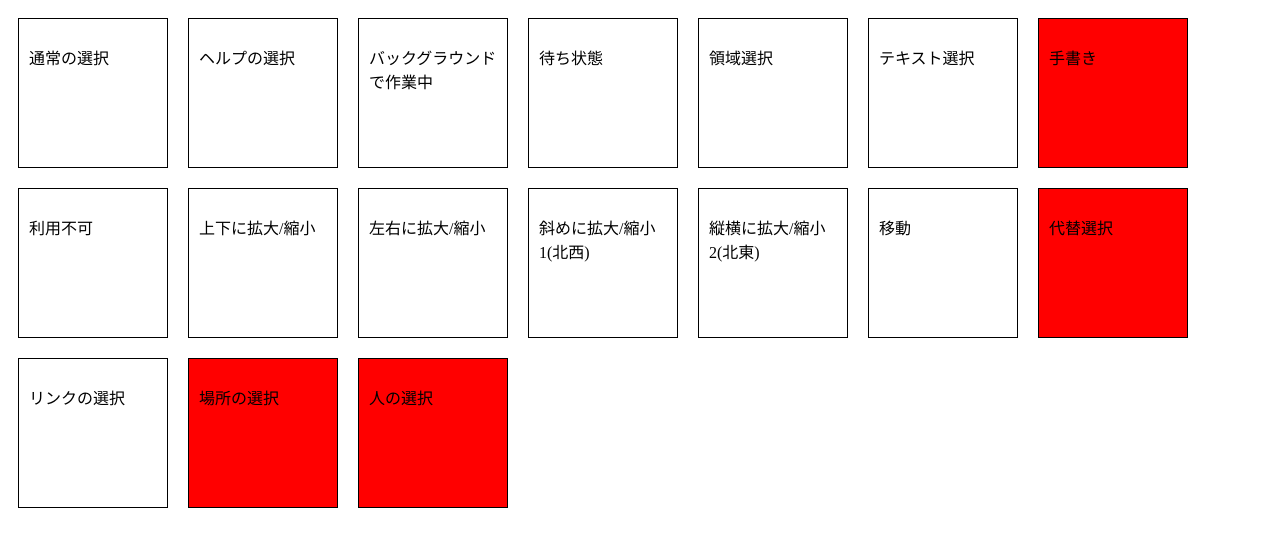
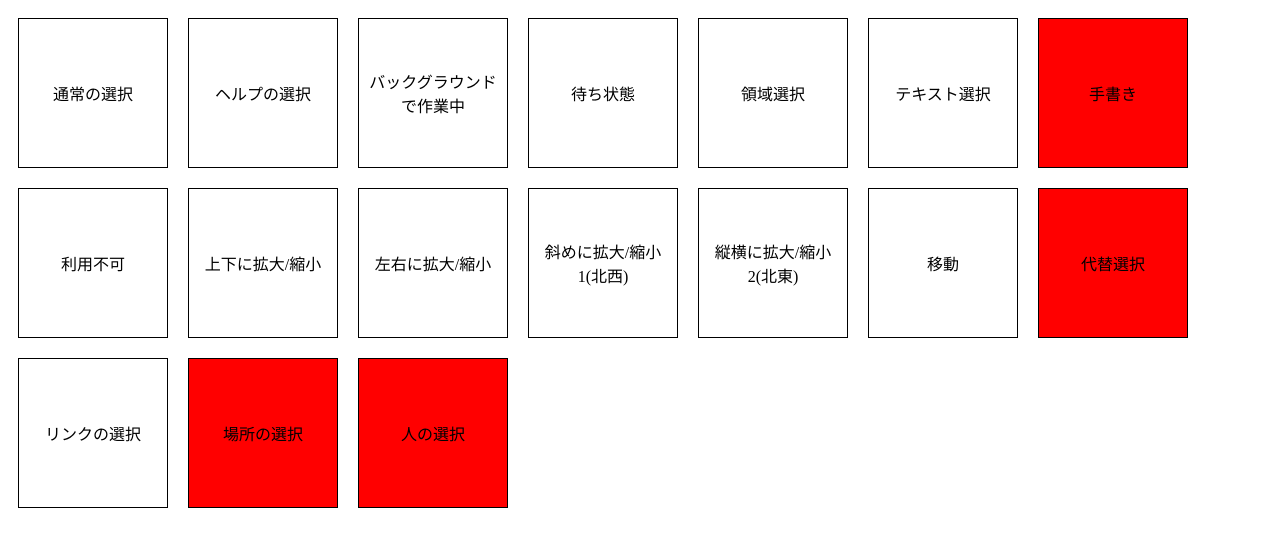
Before and after one commit to soranjiro/cursor, a plain HTML site: page index.html in a window 1280 px wide. Drawn offline with Linux system fonts and the light colour scheme.

Commit message:
見た目の変更

```diff
--- a/index.html
+++ b/index.html
@@ -3,7 +3,7 @@
 <head>
     <meta charset="UTF-8">
     <meta name="viewport" content="width=device-width, initial-scale=1.0">
-    <title>Page Title</title>
+    <title>cursor</title>
     <link rel="stylesheet" href="style.css">
 </head>
 <body>
--- a/style.css
+++ b/style.css
@@ -6,6 +6,10 @@
     padding: 10px;
     float: left; /* ボックスを左に浮かせて横に並べる */
     box-sizing: border-box; /* paddingとborderをwidthとheightに含める */
+    text-align: center; /* テキストを中央に配置 */
+    display: flex; /* フレックスボックスを使用 */
+    justify-content: center; /* 水平方向の中央に配置 */
+    align-items: center; /* 垂直方向の中央に配置 */
 }
 /* マウスカーソルの種類
     - 通常の選択
```
